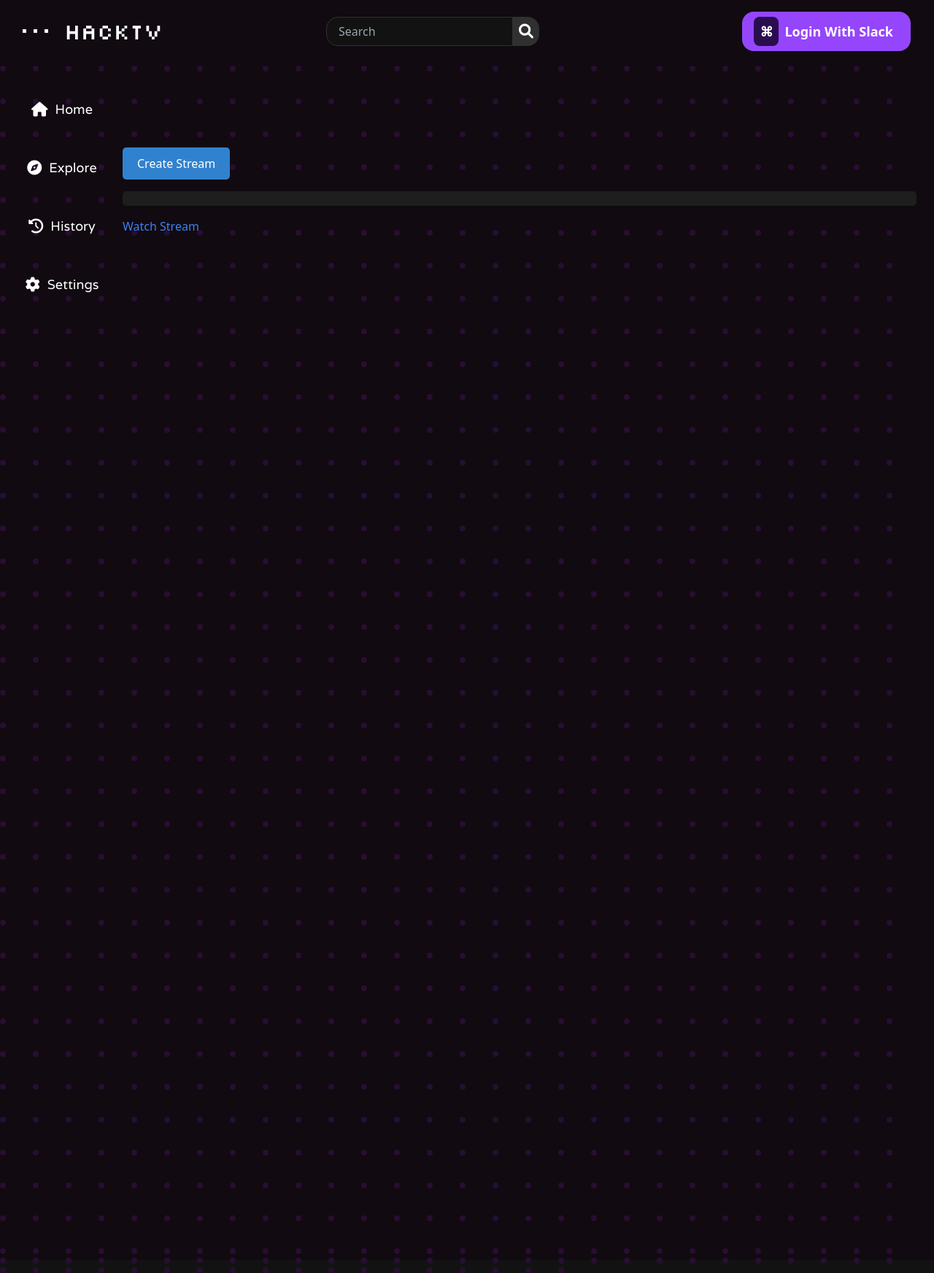
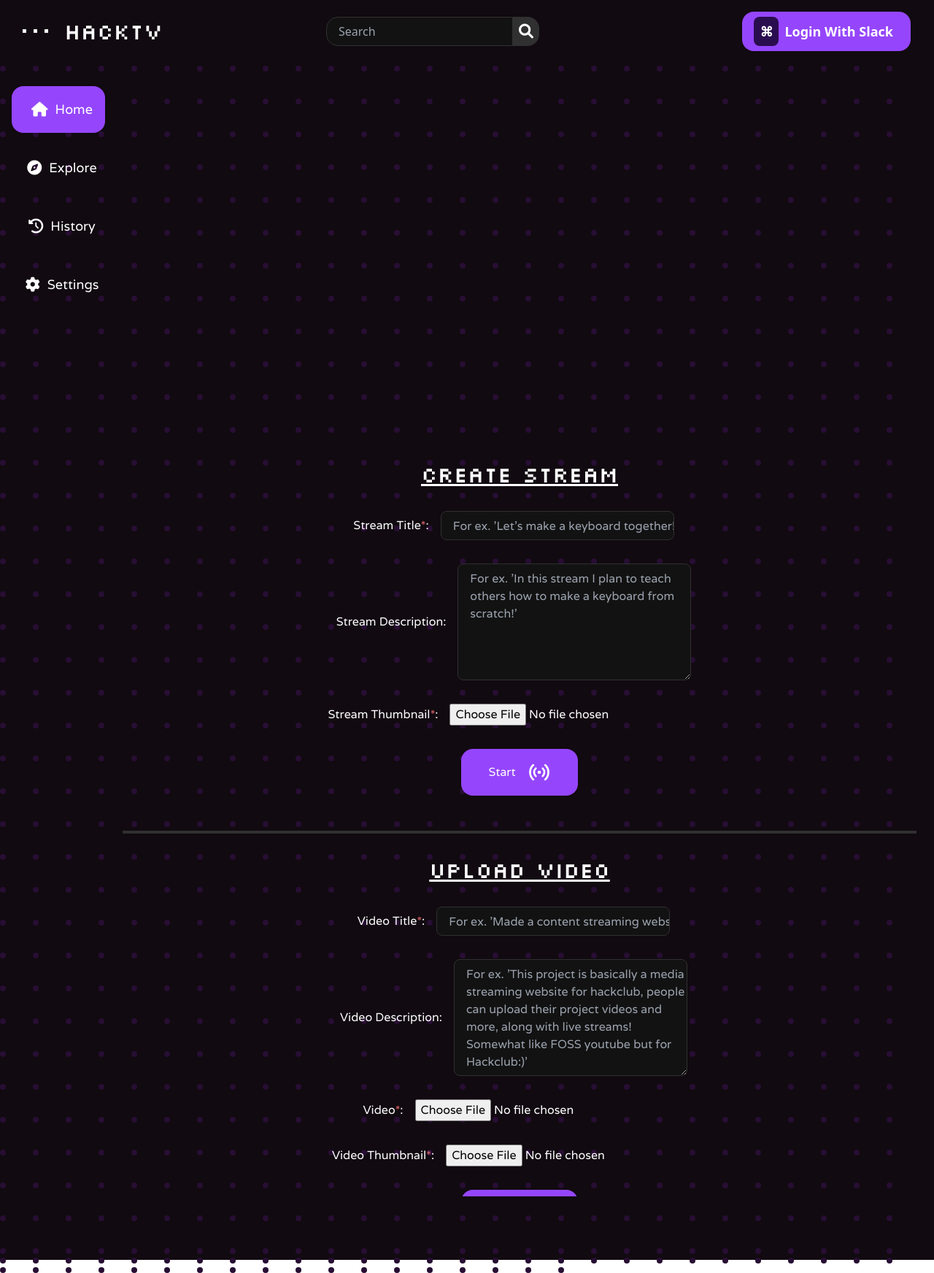
Before and after one commit to TalenMud/HackTV, a Flask app: page /stream in a window 1280 px wide. Shown: the whole page at 73% size. Run offline with Flask 3, Linux system fonts and the light colour scheme; the visitor is signed in with stand-in values (Sample User, id 1); data that the repository does not hold is empty; some libraries are stand-ins or nearby versions.

Commit message:
Added create streams page

```diff
--- a/static/styles/main.css
+++ b/static/styles/main.css
@@ -1,5 +1,6 @@
 *{
     color:white;
+    scroll-behavior: smooth;
 }
 /* Logo part */
 .dot{
@@ -94,10 +95,8 @@
     border-radius:1rem;
 }
 .activeButton:hover{
-    color: rgba(148, 70, 252, 0.5);
     box-shadow: 0 5px 30px rgba(148, 70, 252, .4);
 }
-
 /*Main content*/
 .mainContent{
   flex-grow:1;
@@ -242,3 +241,33 @@ input[type="checkbox"]:checked {
 .inpt:focus{
   border:1px solid #9546FC;
 }
+
+/*Scrollbar*/
+
+.mainContent::-webkit-scrollbar {
+    width: 10px;
+}
+
+.mainContent::-webkit-scrollbar-track {
+    background: transparent;
+    border-radius: 1rem;
+}
+
+.mainContent::-webkit-scrollbar-thumb {
+    background: #9546FC;
+    border-radius: 1rem;
+}
+
+.mainContent::-webkit-scrollbar-thumb:hover {
+    background: #2a0d4f;
+}
+
+.mainContent::-webkit-scrollbar-button {
+    display: none;
+}
+
+.mainContent {
+    scrollbar-width: thin;
+    scrollbar-color: #9546FC rgba(0,0,0,0.4);
+    scrollbar-border-radius: 1rem;
+}
--- a/templates/base.html
+++ b/templates/base.html
@@ -76,7 +76,7 @@
 
 
       <!--Main content(videos)-->
-      <div class="mainContent w-full h-auto flex items-center justify-center ">
+      <div class="mainContent w-full h-[90vh] flex items-center justify-center overflow-y-scroll overflow-x-hidden">
         {% block content %}
         {% endblock %}
      </div>
--- a/templates/stream.html
+++ b/templates/stream.html
@@ -1,11 +1,71 @@
 {% extends 'base.html' %}
-{% block title %}HackTV - Explore{% endblock %}
+{% block title %}HackTV - Create Stream{% endblock %}
+
+{% block sidebar_selected %}
+<div class="hidden" id="sidebar_selected">homeContainer</div>
+{% endblock %}
 
 {% block content%}
-    <div class="container mx-auto p-6">
-        <button id="create-stream-btn" class="bg-blue-500 text-white p-2 rounded hover:bg-blue-600 focus:outline-none">
-            Create Stream
+    <div class="container relative top-[20vh] mx-auto h-full p-6 flex flex-col justify-center items-center">
+
+      <!--Stream form-->
+      <form class="flex flex-col items-center justify-center">
+
+            <h1 class="font-[Silkscreen] text-3xl underline text-white mb-4">Create Stream</h1>
+
+  <label class="m-4 flex items-center font-[Varela]">
+    Stream Title<span class="text-red-400">*</span>:
+    <input type="text" name="stream-title" class="mx-4 inpt w-[20rem] h-[2.5rem]" placeholder="For ex. 'Let's make a keyboard together!'" required>
+  </label>
+
+  <label class="m-4 flex items-center font-[Varela]">
+      Stream Description:
+      <textarea type="text" name="stream-desc" class="mx-4 pt-2 inpt w-[20rem] h-[10rem]" placeholder="For ex. 'In this stream I plan to teach others how to make a keyboard from scratch!' "></textarea>
+    </label>
+
+  <label class="m-4 flex items-center font-[Varela]">
+      Stream Thumbnail<span class="text-red-400">*</span>:
+      <input type="file" name="stream-thumb" class="mx-4 " required></input>
+    </label>
+
+    <button type="submit" id="create-stream-btn" class="flex items-center justify-center font-[Varela] m-4 activeButton text-white w-[10rem] h-[4rem]">
+          Start <svg fill="#ffffff" style="margin-left:1rem;" width="2rem" height="2rem" viewBox="0 0 24 24" xmlns="http://www.w3.org/2000/svg" stroke="#ffffff"><g id="SVGRepo_bgCarrier" stroke-width="0"></g><g id="SVGRepo_tracerCarrier" stroke-linecap="round" stroke-linejoin="round"></g><g id="SVGRepo_iconCarrier"> <g id="Stream_On" data-name="Stream On"> <g> <path d="M6.26,19.089A9.625,9.625,0,0,1,6.234,4.911C6.709,4.475,6,3.769,5.527,4.2A10.516,10.516,0,0,0,5.553,19.8c.475.433,1.184-.273.707-.707Z"></path> <path d="M8.84,15.706a5.024,5.024,0,0,1-.014-7.412c.474-.437-.234-1.143-.707-.707a6.028,6.028,0,0,0,.014,8.826c.474.434,1.183-.272.707-.707Z"></path> <circle cx="12" cy="12" r="1.244"></circle> <path d="M17.74,4.911a9.625,9.625,0,0,1,.026,14.178c-.475.436.234,1.142.707.707A10.516,10.516,0,0,0,18.447,4.2c-.475-.433-1.184.273-.707.707Z"></path> <path d="M15.16,8.294a5.024,5.024,0,0,1,.014,7.412c-.474.437.234,1.143.707.707a6.028,6.028,0,0,0-.014-8.826c-.474-.434-1.183.272-.707.707Z"></path> </g> </g> </g></svg>
+      </button>
+      </form>
+
+      <!--Video upload form-->
+
+            <hr class="text-[#303030] bg-[#303030] border-2 border-[#303030] my-8" height="2px" width="100%">
+
+      <form class="flex flex-col items-center justify-center">
+
+            <h1 class="font-[Silkscreen] text-3xl underline text-white mb-4">Upload Video</h1>
+
+  <label class="m-4 flex items-center font-[Varela]">
+    Video Title<span class="text-red-400">*</span>:
+    <input type="stream-title" name="stream-title" class="mx-4 inpt w-[20rem] h-[2.5rem]" placeholder="For ex. 'Made a content streaming website!'" required>
+  </label>
+
+  <label class="m-4 flex items-center font-[Varela]">
+      Video Description:
+      <textarea type="stream-title" name="stream-title" class="pt-2 mx-4 inpt w-[20rem] h-[10rem]" placeholder="For ex. 'This project is basically a media streaming website for hackclub, people can upload their project videos and more, along with live streams! Somewhat like FOSS youtube but for Hackclub:)'"></textarea>
+    </label>
+
+  <label class="m-4 flex items-center font-[Varela]">
+      Video<span class="text-red-400">*</span>:
+      <input type="file" name="stream-thumb" class="mx-4 " required></input>
+    </label>
+
+  <label class="m-4 flex items-center font-[Varela]">
+      Video Thumbnail<span class="text-red-400">*</span>:
+      <input type="file" name="stream-thumb" class="mx-4 " required></input>
+    </label>
+
+      <button id="create-video-btn" class="flex flex-row items-center justify-center m-4 activeButton text-white w-[10rem] h-[4rem] font-[Varela]">
+            Upload Video <svg viewBox="0 0 24 24" width="2rem" height="2rem" fill="none" xmlns="http://www.w3.org/2000/svg"><g id="SVGRepo_bgCarrier" stroke-width="0"></g><g id="SVGRepo_tracerCarrier" stroke-linecap="round" stroke-linejoin="round"></g><g id="SVGRepo_iconCarrier"> <path d="M15 21H9C6.17157 21 4.75736 21 3.87868 20.1213C3 19.2426 3 17.8284 3 15M21 15C21 17.8284 21 19.2426 20.1213 20.1213C19.8215 20.4211 19.4594 20.6186 19 20.7487" stroke="#ffffff" stroke-width="1.5" stroke-linecap="round" stroke-linejoin="round"></path> <path d="M12 16V3M12 3L16 7.375M12 3L8 7.375" stroke="#ffffff" stroke-width="1.5" stroke-linecap="round" stroke-linejoin="round"></path> </g></svg>
         </button>
+      </form>
+
 
         <div id="stream-tabs" class="mt-4 flex space-x-4"></div>
 
@@ -257,94 +317,94 @@ function sendImage(blob) {
 
 </script>
 
-<style>
-      body {
-    background-color: #121212;
-    color: #e0e0e0;
-}
-
-.swal2-input {
-    background-color: #333;
-    color: #e0e0e0;
-    border: 1px solid #555;
-    padding: 10px;
-    margin: 5px 0;
-    border-radius: 5px;
-}
-
-.swal2-confirm {
-    background-color: #3182ce;
-    color: #ffffff;
-    border: none;
-    padding: 10px 20px;
-    border-radius: 5px;
-    font-weight: bold;
-    cursor: pointer;
-    transition: background-color 0.3s ease;
-}
-
-.swal2-cancel {
-    background-color: #888;
-    color: #ffffff;
-    border: none;
-    padding: 10px 20px;
-    border-radius: 5px;
-    font-weight: bold;
-    cursor: pointer;
-    transition: background-color 0.3s ease;
-}
-
-.swal2-confirm:hover {
-    background-color: #2b6cb0;
-}
-
-.swal2-cancel:hover {
-    background-color: #666;
-}
-
-#stream-tabs {
-    background-color: #1e1e1e;
-    border-radius: 5px;
-    padding: 10px;
-}
-
-.chrome-tab {
-    background-color: #333;
-    color: #e0e0e0;
-    padding: 12px 20px;
-    margin: 5px 10px;
-    border-radius: 5px;
-    cursor: pointer;
-    border: 1px solid #555;
-    font-weight: bold;
-    transition: all 0.3s ease;
-}
-
-.chrome-tab.selected {
-    background-color: #3182ce;
-    color: white;
-    border-color: #3182ce;
-}
-
-.chrome-tab:hover {
-    background-color: #444;
-}
-
-.chrome-tab:focus {
-    outline: none;
-}
-
-#start-stream-btn, #stop-btn, #create-stream-btn {
-    background-color: #3182ce;
-    color: white;
-    border-radius: 5px;
-    padding: 10px 20px;
-    cursor: pointer;
-}
-
-#start-stream-btn:hover, #stop-btn:hover, #create-stream-btn:hover {
-    background-color: #2b6cb0;
-}
+<!--<style>-->
+<!--      body {-->
+<!--    background-color: #121212;-->
+<!--    color: #e0e0e0;-->
+<!--}-->
+<!---->
+<!--.swal2-input {-->
+<!--    background-color: #333;-->
+<!--    color: #e0e0e0;-->
+<!--    border: 1px solid #555;-->
+<!--    padding: 10px;-->
+<!--    margin: 5px 0;-->
+<!--    border-radius: 5px;-->
+<!--}-->
+<!---->
+<!--.swal2-confirm {-->
+<!--    background-color: #3182ce;-->
+<!--    color: #ffffff;-->
+<!--    border: none;-->
+<!--    padding: 10px 20px;-->
+<!--    border-radius: 5px;-->
+<!--    font-weight: bold;-->
+<!--    cursor: pointer;-->
+<!--    transition: background-color 0.3s ease;-->
+<!--}-->
+<!---->
+<!--.swal2-cancel {-->
+<!--    background-color: #888;-->
+<!--    color: #ffffff;-->
+<!--    border: none;-->
+<!--    padding: 10px 20px;-->
+<!--    border-radius: 5px;-->
+<!--    font-weight: bold;-->
+<!--    cursor: pointer;-->
+<!--    transition: background-color 0.3s ease;-->
+<!--}-->
+<!---->
+<!--.swal2-confirm:hover {-->
+<!--    background-color: #2b6cb0;-->
+<!--}-->
+<!---->
+<!--.swal2-cancel:hover {-->
+<!--    background-color: #666;-->
+<!--}-->
+<!---->
+<!-- #stream-tabs {-->
+<!--    background-color: #1e1e1e;-->
+<!--    border-radius: 5px;-->
+<!--    padding: 10px;-->
+<!--}-->
+<!---->
+<!--.chrome-tab {-->
+<!--    background-color: #333;-->
+<!--    color: #e0e0e0;-->
+<!--    padding: 12px 20px;-->
+<!--    margin: 5px 10px;-->
+<!--    border-radius: 5px;-->
+<!--    cursor: pointer;-->
+<!--    border: 1px solid #555;-->
+<!--    font-weight: bold;-->
+<!--    transition: all 0.3s ease;-->
+<!--}-->
+<!---->
+<!--.chrome-tab.selected {-->
+<!--    background-color: #3182ce;-->
+<!--    color: white;-->
+<!--    border-color: #3182ce;-->
+<!--}-->
+<!---->
+<!--.chrome-tab:hover {-->
+<!--    background-color: #444;-->
+<!--}-->
+<!---->
+<!--.chrome-tab:focus {-->
+<!--    outline: none;-->
+<!--}-->
+<!---->
+<!-- #start-stream-btn, #stop-btn, #create-stream-btn {-->
+<!--    background-color: #3182ce;-->
+<!--    color: white;-->
+<!--    border-radius: 5px;-->
+<!--    padding: 10px 20px;-->
+<!--    cursor: pointer;-->
+<!--}-->
+<!---->
+<!-- #start-stream-btn:hover, #stop-btn:hover, #create-stream-btn:hover {-->
+<!--    background-color: #2b6cb0;-->
+<!--}-->
 
 </style>
 
```
